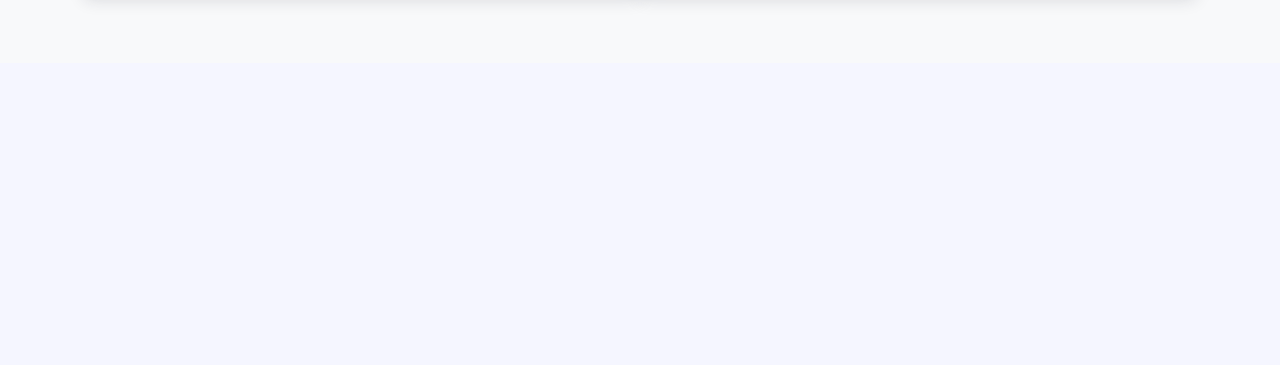
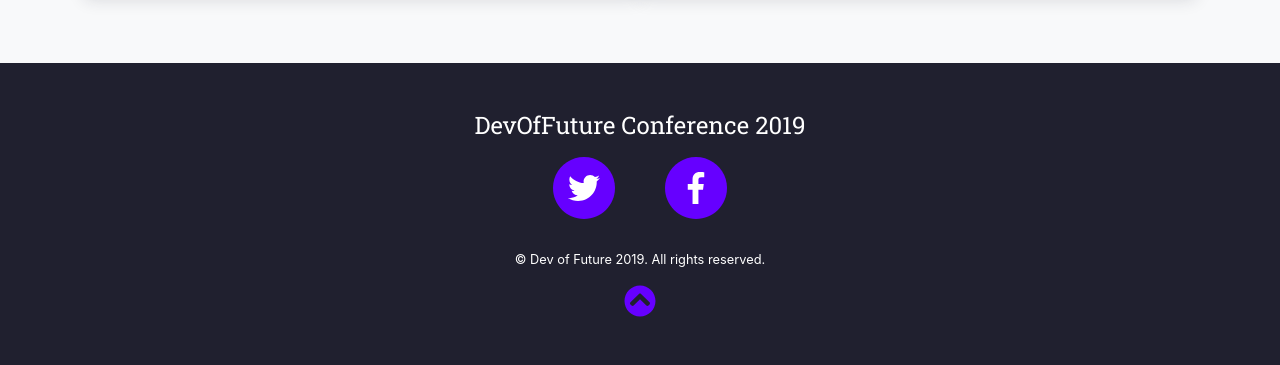
Before and after one commit to DevOfFuture/dof-conf, a Django app: page / in a window 1280 px wide. Shown: the part 4920-5285 px from the top of the page. Before the commit the page ends 4926 px from the top, so only its background shows below. Run offline with Django 3.2, Linux system fonts and the light colour scheme; data that the repository does not hold is empty; some libraries are stand-ins or nearby versions.

Commit message:
feat: add the footer

```diff
--- a/dof_conf/static/sass/project.scss
+++ b/dof_conf/static/sass/project.scss
@@ -242,3 +242,9 @@ a {
 .asteriskField {
     display: none;
 }
+
+.footer {
+  padding: 3rem 0;
+  background-color: #20202f;
+  color: #fff;
+}
--- a/dof_conf/templates/base.html
+++ b/dof_conf/templates/base.html
@@ -27,7 +27,7 @@
 
   <body data-spy="scroll">
 
-    <header>
+    <header id="top">
       <nav class="navbar navbar-expand-lg navbar-light bg-light fixed-top hidden">
         <div class="container">
           <h1 class="navbar-brand m-0">
@@ -75,6 +75,31 @@
       {% endblock content %}
     </main>
 
+    <footer class="footer">
+      <div class="container text-center">
+        <h4>DevOfFuture Conference 2019</h4>
+        <nav class="nav align-items-center justify-content-center">
+          <a href="https://twitter.com/devoffuture" class="nav-link" target="_blank" rel="noopener">
+            <span class="fa-stack fa-2x">
+              <i class="fas fa-circle fa-stack-2x"></i>
+              <i class="fab fa-twitter fa-stack-1x fa-inverse"></i>
+            </span>
+          </a>
+          <a href="https://www.facebook.com/devOfFuture" class="nav-link" target="_blank" rel="noopener">
+            <span class="fa-stack fa-2x">
+              <i class="fas fa-circle fa-stack-2x"></i>
+              <i class="fab fa-facebook-f fa-stack-1x fa-inverse"></i>
+            </span>
+          </a>
+        </nav>
+        <p class="my-3 small">&copy; Dev of Future {% now 'Y' %}. All rights reserved.</p>
+
+        <a href="#top">
+          <i class="fas fa-chevron-circle-up fa-2x"></i>
+        </a>
+      </div>
+    </footer>
+
     {% block javascript %}
       <script src="{% static 'js/vendors.js' %}"></script>
       <script src="{% static 'js/project.js' %}"></script>
```
Also changed, not shown: dof_conf/static/css/project.css, dof_conf/static/css/project.min.css.
